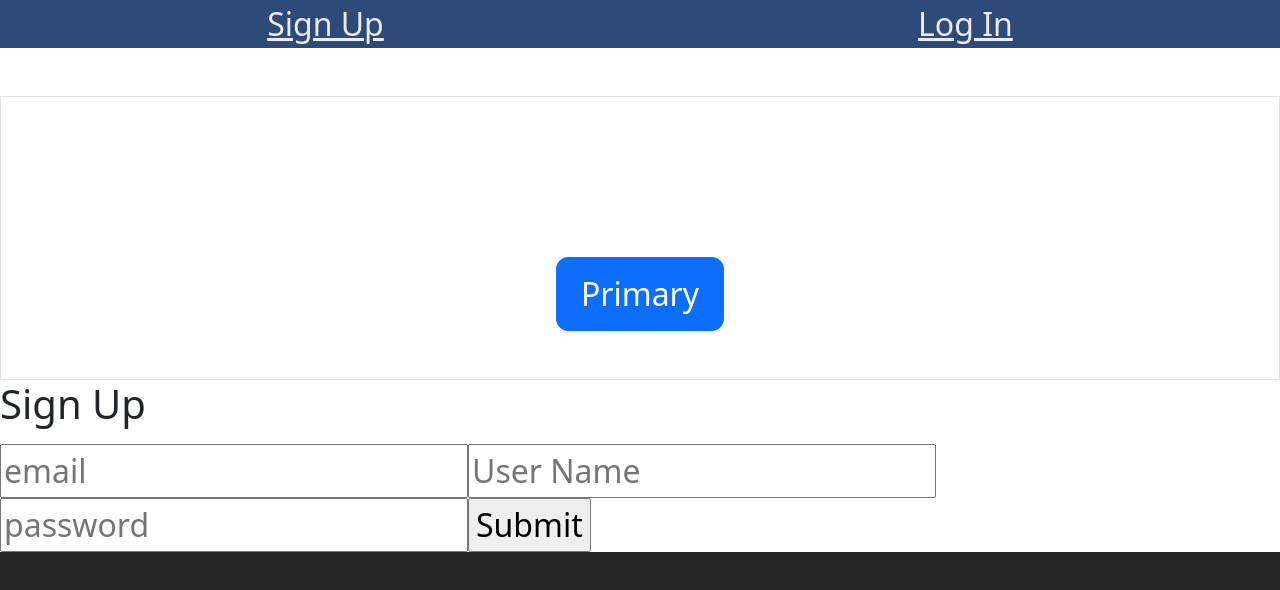
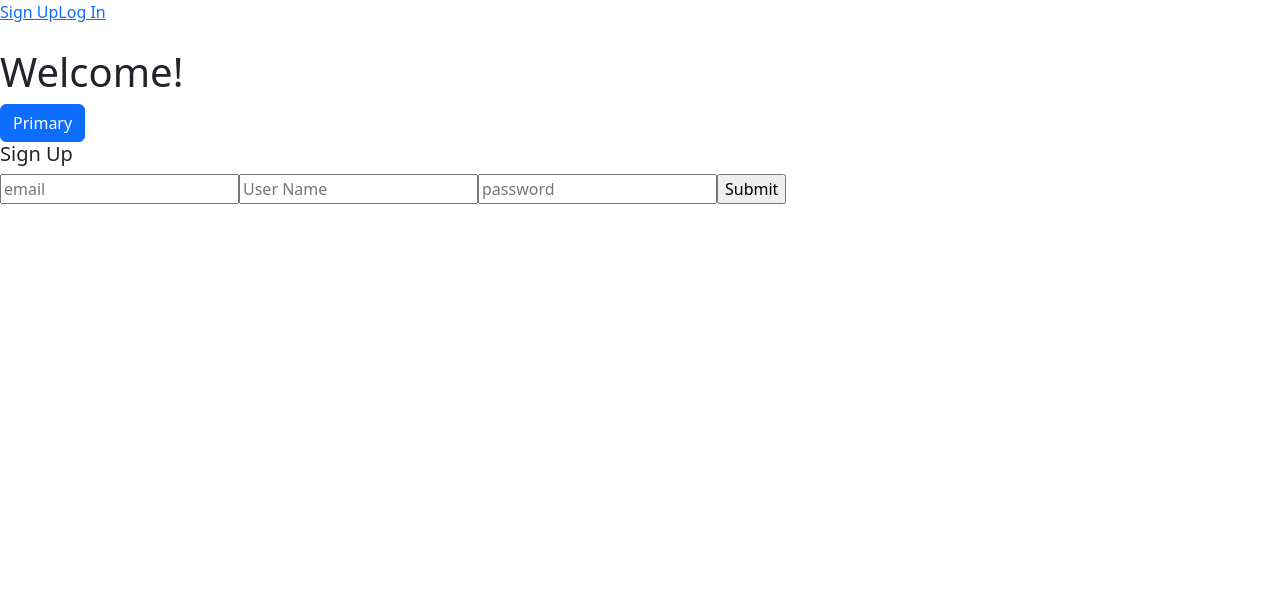
Before and after one commit to Santi-3rd/Gw2-Legendary-Tool, a React (Vite) app in the folder frontend/: page / in a window 1280 px wide. Shown: the top 590 px of the page. Built offline with nearby package versions, Linux system fonts and the light colour scheme; no server answers.

Commit message:
commented out some code

```diff
--- a/frontend/src/App.css
+++ b/frontend/src/App.css
@@ -1,4 +1,4 @@
-nav{
+/* nav{
   background-color: #2e4a79;
   display: flex;
   justify-content: space-around;
@@ -12,4 +12,4 @@ nav a{
   display: flex;
   justify-content: center;
   flex-direction: column;
-}
+} */
--- a/frontend/src/components/Welcome.jsx
+++ b/frontend/src/components/Welcome.jsx
@@ -5,8 +5,8 @@ import Button from 'react-bootstrap/Button';
 export const Welcome = () => {
 
   return (
-    <div className="bg-slate-600 p-4 border rounded-lg shadow-md text-center mx-auto max-w-md mt-20">
-    <h1 className="text-3xl text-white">Welcome!</h1>
+    <div>
+    <h1 >Welcome!</h1>
     <Button variant="primary">Primary</Button>{' '}
   </div>
 );
--- a/frontend/src/index.css
+++ b/frontend/src/index.css
@@ -1,6 +1,6 @@
 
-html {
+/* html {
   background-color:  #242424;
   font-size: 4vmin;
   color: rgb(236, 235, 234);
-}
+} */
```
